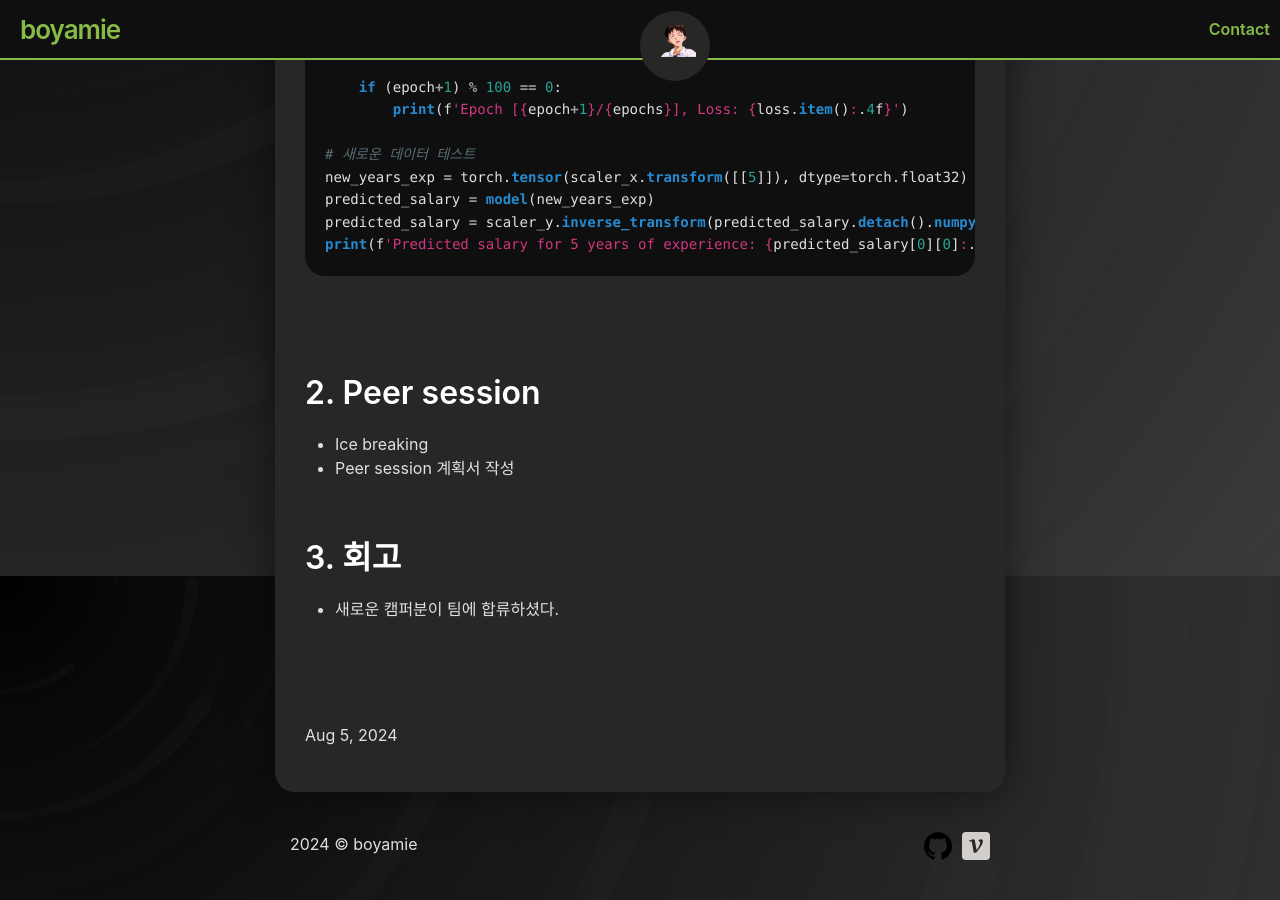
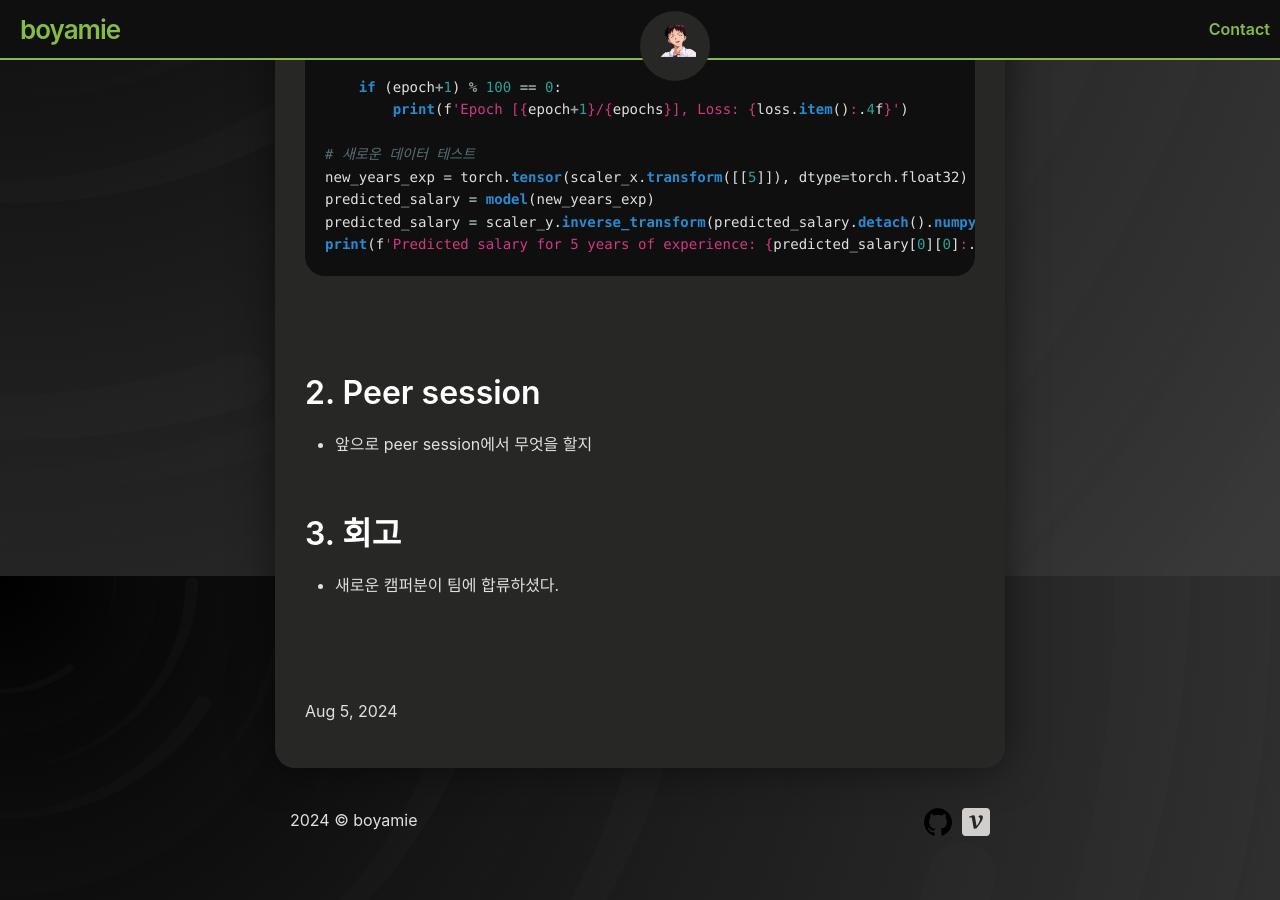
Before and after one commit to boyamie/boyamie.github.io, a Jekyll site: the page built from _posts/2024-08-06-boostcamp_002.md, in a window 1280 px wide and 900 px high, scrolled down 7104 px. Built offline with Jekyll 4.4.1, drawn with Linux system fonts in a browser that asks for light colours.

Commit message:
Update 2024-08-06-boostcamp_002.md

```diff
--- a/_posts/2024-08-06-boostcamp_002.md
+++ b/_posts/2024-08-06-boostcamp_002.md
@@ -274,8 +274,7 @@ print(f'Predicted salary for 5 years of experience: {predicted_salary[0][0]:.2f}
 
 ## 2. Peer session
 
-* Ice breaking
-* Peer session 계획서 작성
+* 앞으로 peer session에서 무엇을 할지
 <br><br>
 
 
```
